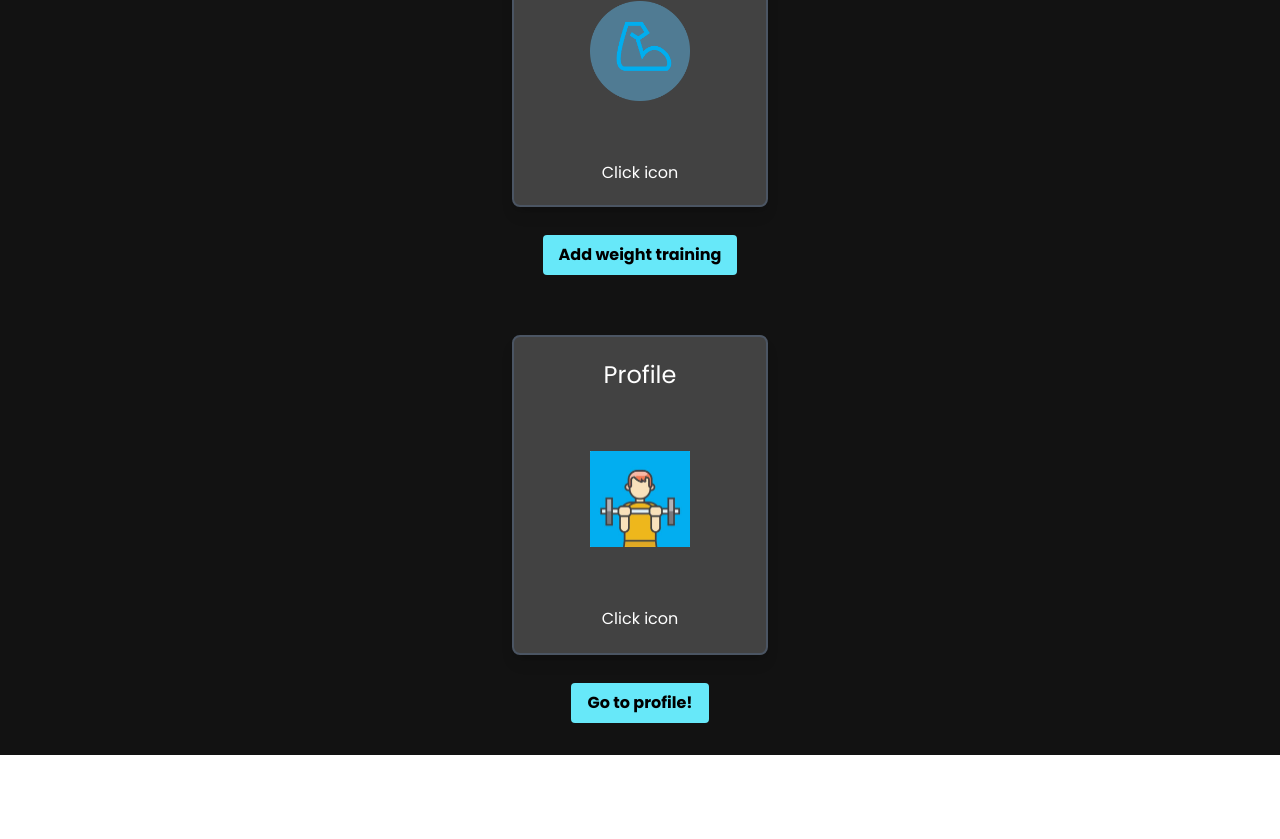
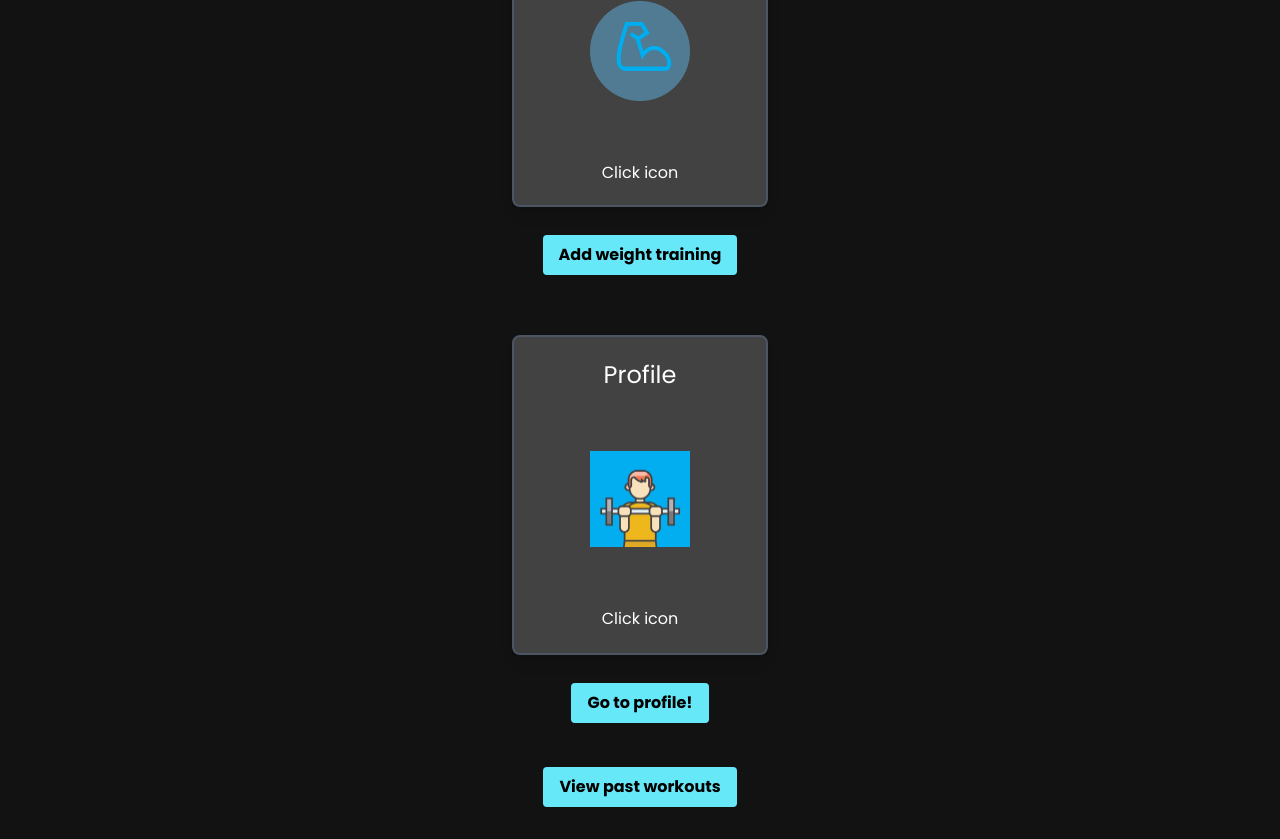
Before and after one commit to kevin7391s/shock_fitness, a Next.js app: page /home in a window 1280 px wide. Shown: the part 888-1727 px from the top of the page. Before the commit the page ends 1643 px from the top, so only its background shows below. Built offline with nearby package versions, Linux system fonts and the light colour scheme; no server answers.

Commit message:
added another button to view workouts

```diff
--- a/src/pages/home.tsx
+++ b/src/pages/home.tsx
@@ -81,6 +81,12 @@ function home() {
       >
         Go to profile!
       </Link>
+      <Link
+        href="/viewWorkouts"
+        className="bg-cyan-300 hover:bg-cyan-400 text-black font-bold py-2 px-4 rounded mt-3 mb-8 text-md "
+      >
+        View past workouts
+      </Link>
     </div>
   );
 }
```
